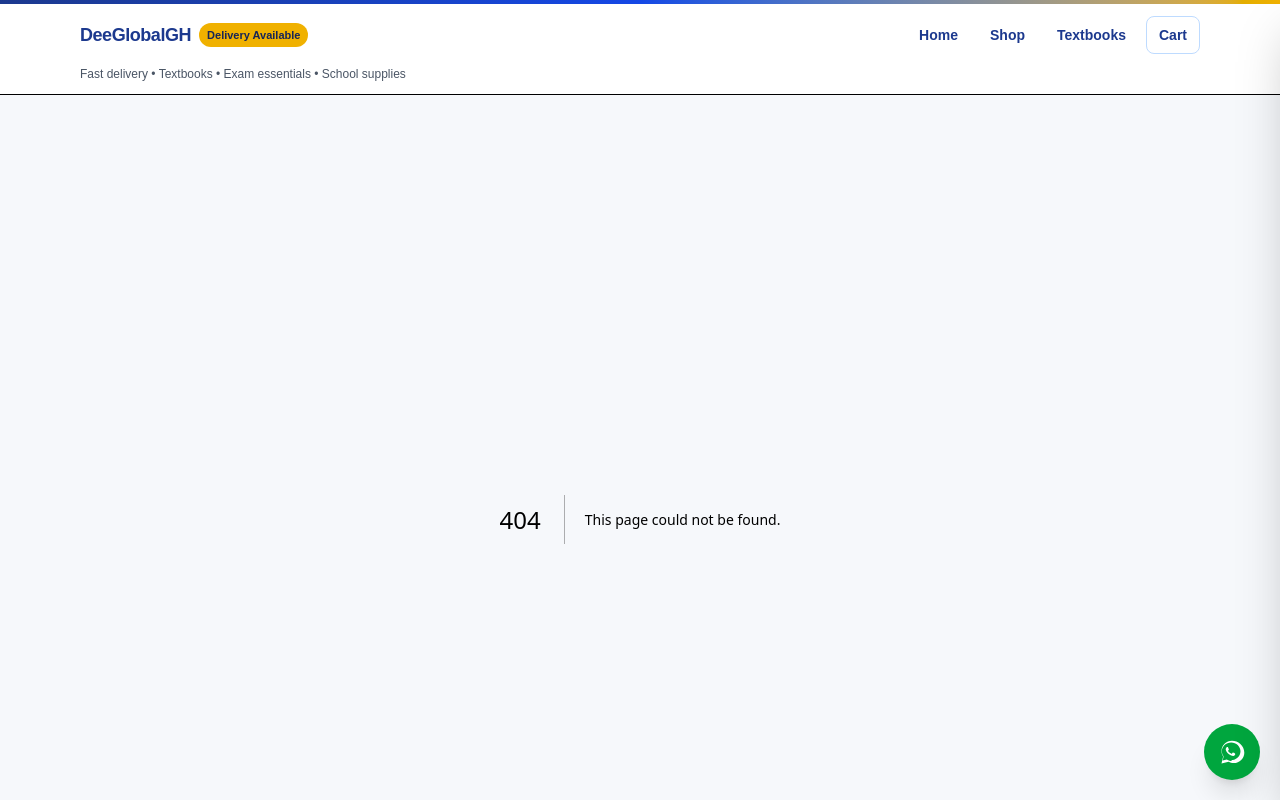
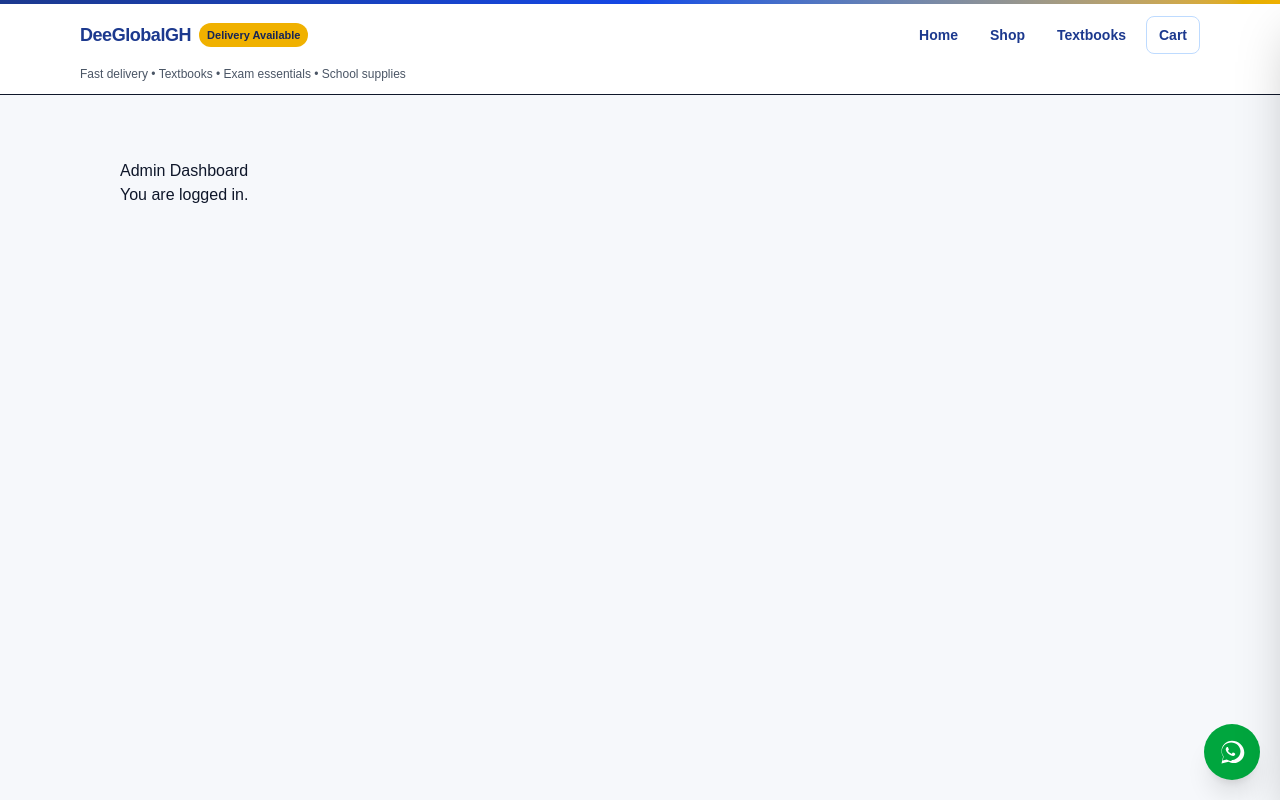
Before and after one commit to dlanquaye/deeglobalgh-website, a Next.js app: page /admin in a window 1280 px wide. Before the commit this address had no page. Shown: the top 800 px of the page. Built offline with nearby package versions, Linux system fonts and the light colour scheme.

Commit message:
Add base admin dashboard route

```diff
--- /dev/null
+++ b/app/admin/page.tsx
@@ -0,0 +1,8 @@
+export default function AdminPage() {
+  return (
+    <div style={{ padding: 40 }}>
+      <h1>Admin Dashboard</h1>
+      <p>You are logged in.</p>
+    </div>
+  );
+}
```
